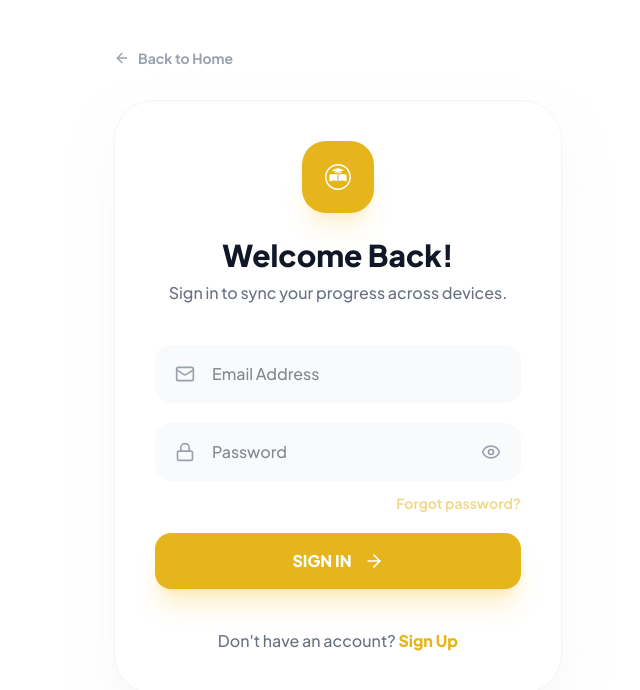
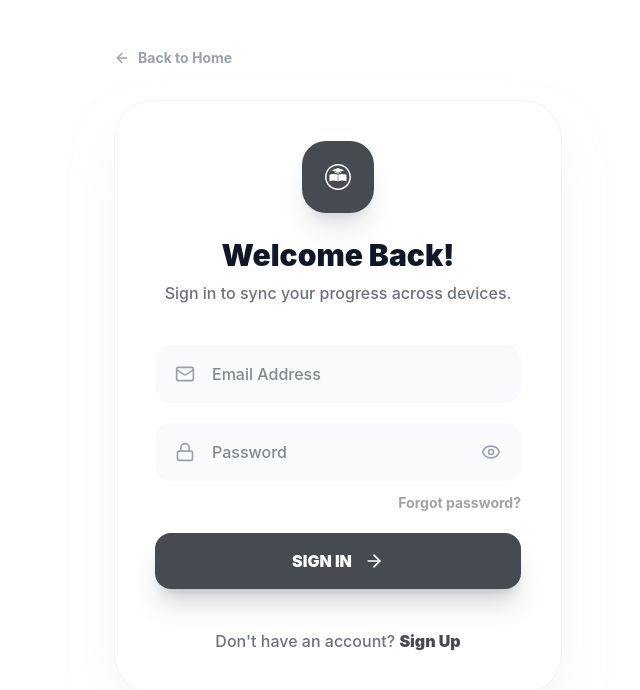
Before and after one commit to Magenyi-ux/linuxf, a React (Vite) app: page / in a window 1280 px wide. Shown: the top 690 px of the page, without its empty margins (302-942 px from the left). Built offline with nearby package versions, Linux system fonts and the light colour scheme; no server answers.

Commit message:
Set Swiss graphite and paper design tokens

```diff
--- a/tailwind.config.js
+++ b/tailwind.config.js
@@ -26,28 +26,28 @@ export default {
         'scale-in': 'scale-in 0.3s ease-out forwards'
       },
       fontFamily: {
-        sans: ['Plus Jakarta Sans', 'sans-serif'],
+        sans: ['Inter', 'Arial', 'sans-serif'],
       },
       colors: {
         brand: {
-          50: '#FFF9E8',
-          100: '#FFF1BF',
-          200: '#FDE68A',
-          500: '#F7C948',
-          600: '#D9A514',
-          700: '#9A6B00',
-          900: '#1F1B12',
+          50: '#F5F5F3',
+          100: '#EDEDEA',
+          200: '#E1E3E3',
+          500: '#788087',
+          600: '#596168',
+          700: '#454B50',
+          900: '#25282B',
         },
         primary: {
-          50: '#FFF9E8',
-          100: '#FFF1BF',
-          500: '#F7C948',
-          600: '#E5B51B',
-          700: '#B8860B',
+          50: '#F5F5F3',
+          100: '#E9EAE8',
+          500: '#788087',
+          600: '#454B50',
+          700: '#30363B',
         },
         accent: {
-          500: '#1F1B12',
-          600: '#11100B',
+          500: '#454B50',
+          600: '#25282B',
         }
       }
     }
```
